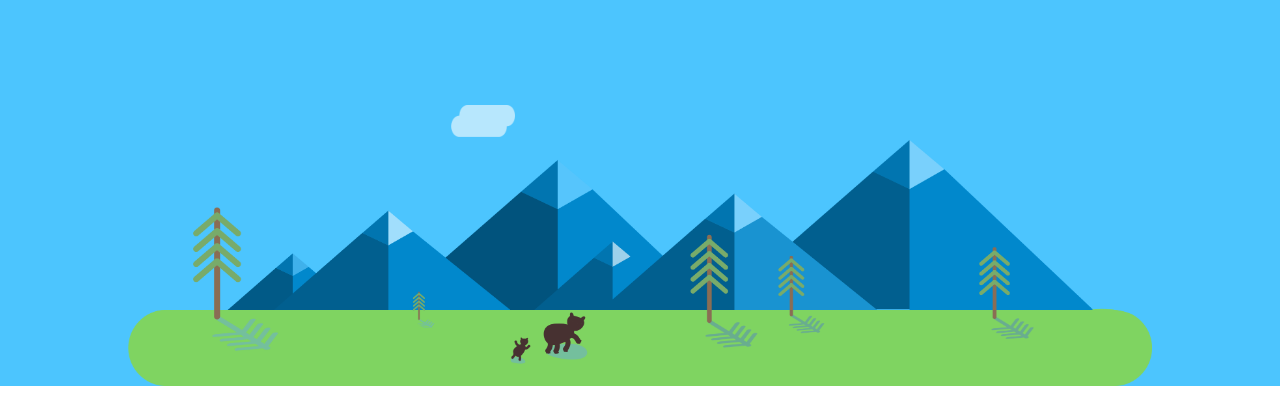
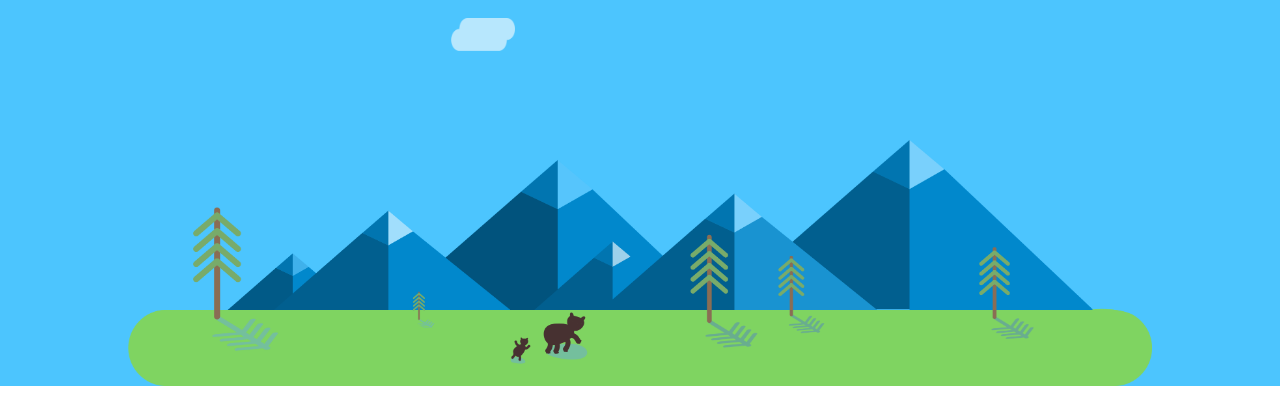
Before and after one commit to FarmACyst/farmacyst.github.io, a plain HTML site: page index.html in a window 1280 px wide. Shown: the part 398-800 px from the top of the page. Drawn offline with Linux system fonts and the light colour scheme.

Commit message:
'height3'

```diff
--- a/style.css
+++ b/style.css
@@ -69,7 +69,7 @@ marquee{
 .cloud-3{
   width: 5%;
   position: absolute;
-  bottom: 31.75%;
+  bottom: 42.75%;
   left: 35.25%;
 }
 
```
